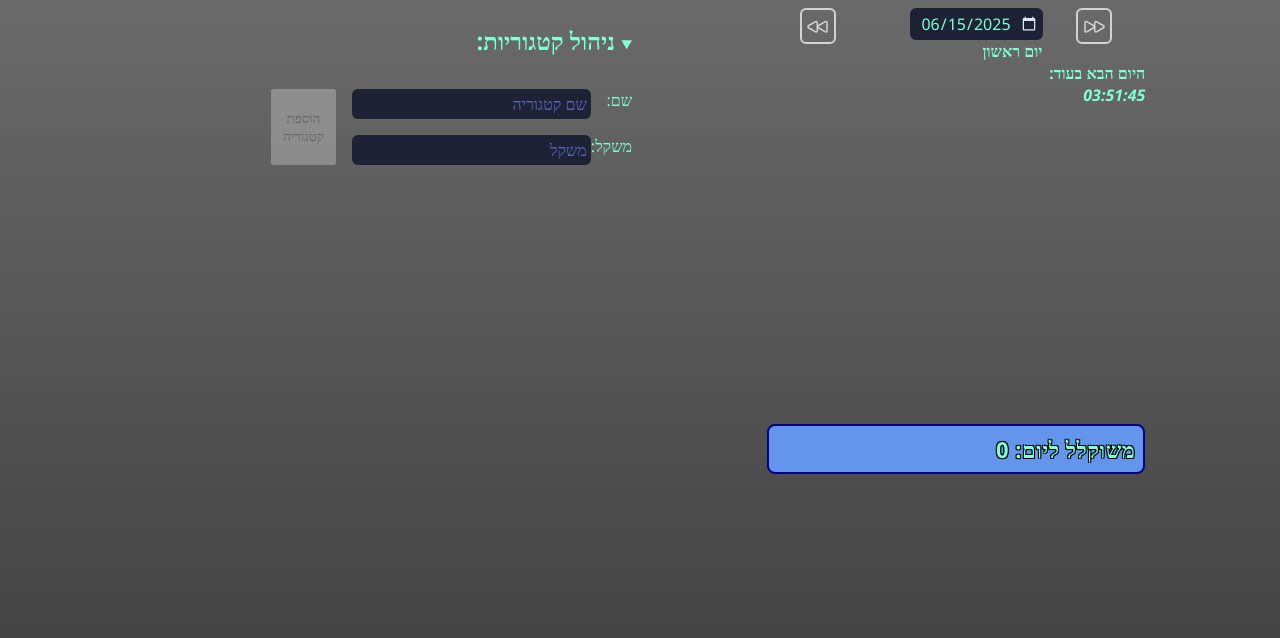
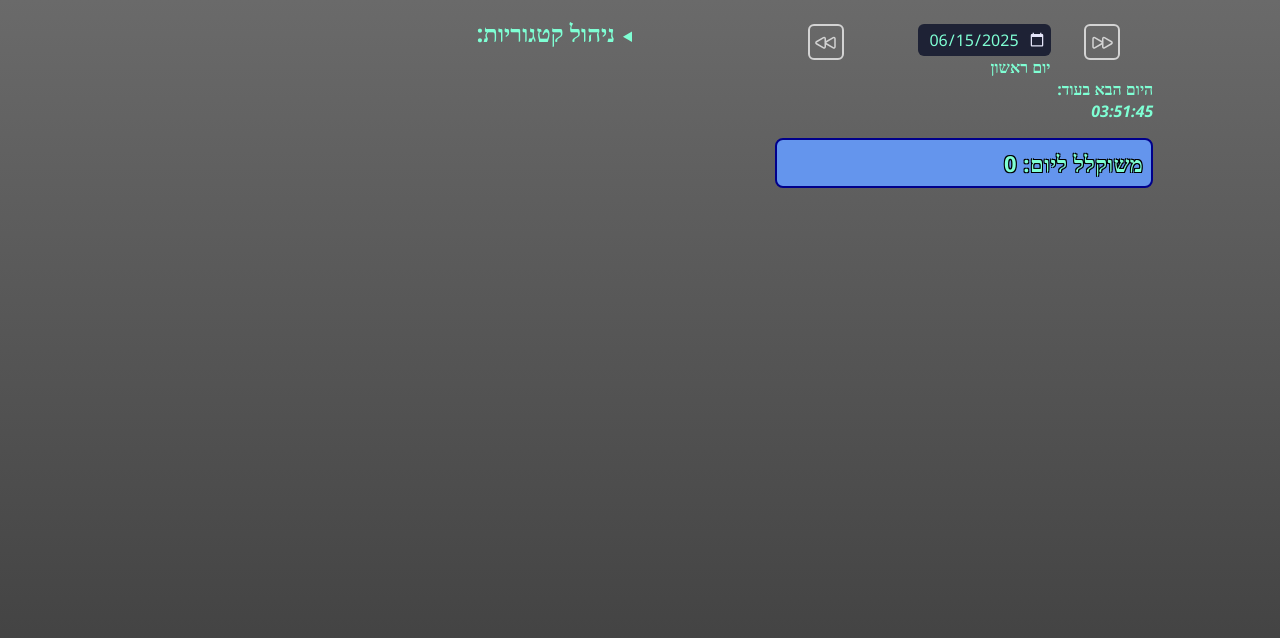
Before and after one commit to Eytan414/goals, an Angular app: page / in a window 1280 px wide. Shown: the top 638 px of the page. Built offline with nearby package versions, Linux system fonts and the light colour scheme.

Commit message:
minor styuling update home component

```diff
--- a/src/app/app.scss
+++ b/src/app/app.scss
@@ -3,7 +3,6 @@ main {
     max-height: 100vh;
     width: 100vw;
     height: 100vh;
-    padding: 0.5rem 1rem;
     background: linear-gradient(
         to top,
         #3a3a3a,
--- a/src/app/home/home.html
+++ b/src/app/home/home.html
@@ -1,6 +1,6 @@
 <main>
     <section class="categories-container">
-        <section class="date-selection">
+        <section>
             <date-selection />
         </section>
         <section class="categories">
@@ -9,7 +9,7 @@
     </section>
 
     <section class="manage">
-        <details open>
+        <details>
             <summary>
                 <h1>ניהול קטגוריות:</h1>
             </summary>
--- a/src/app/home/home.scss
+++ b/src/app/home/home.scss
@@ -12,22 +12,12 @@ main {
         grid-template-columns: 1fr;
     }
 
-    &>section {
-        height: calc(100vh - 1rem);
-        max-height: 100%;
-        overflow: auto;
-        padding: 0 1rem;
-
-        @media(width < 777px) {
-            height: auto;
-            max-height: unset;
-            overflow: hidden;
-            padding: 0;
-        }
-    }
-
     section.categories-container {
         display: grid;
+        justify-self: center;
+        align-self: start;
+        padding-top: 1.5rem;
+        gap: 1rem;
 
         @media(width < 777px) {
             height: auto;
@@ -36,6 +26,15 @@ main {
 
     section.manage {
         width: 100%;
+        height: 100vh;
+        overflow: auto;
+
+        @media(width < 777px) {
+            height: auto;
+            overflow: hidden;
+        }
+
+        details {
             padding: 1rem 0;
 
             summary {
@@ -48,3 +47,4 @@ main {
             }
         }
     }
+}
```
Lines whose indentation alone changed are shown as unchanged.
